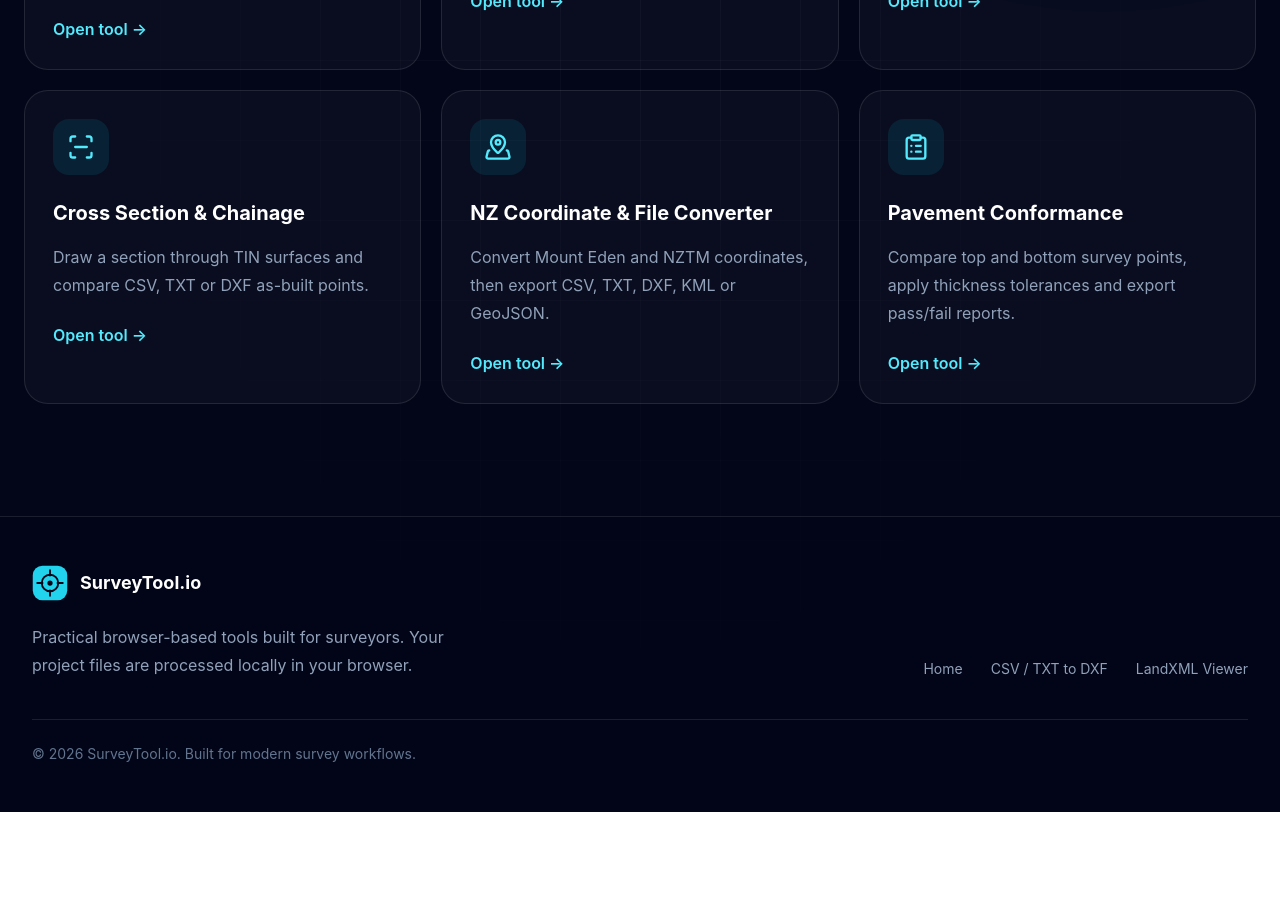
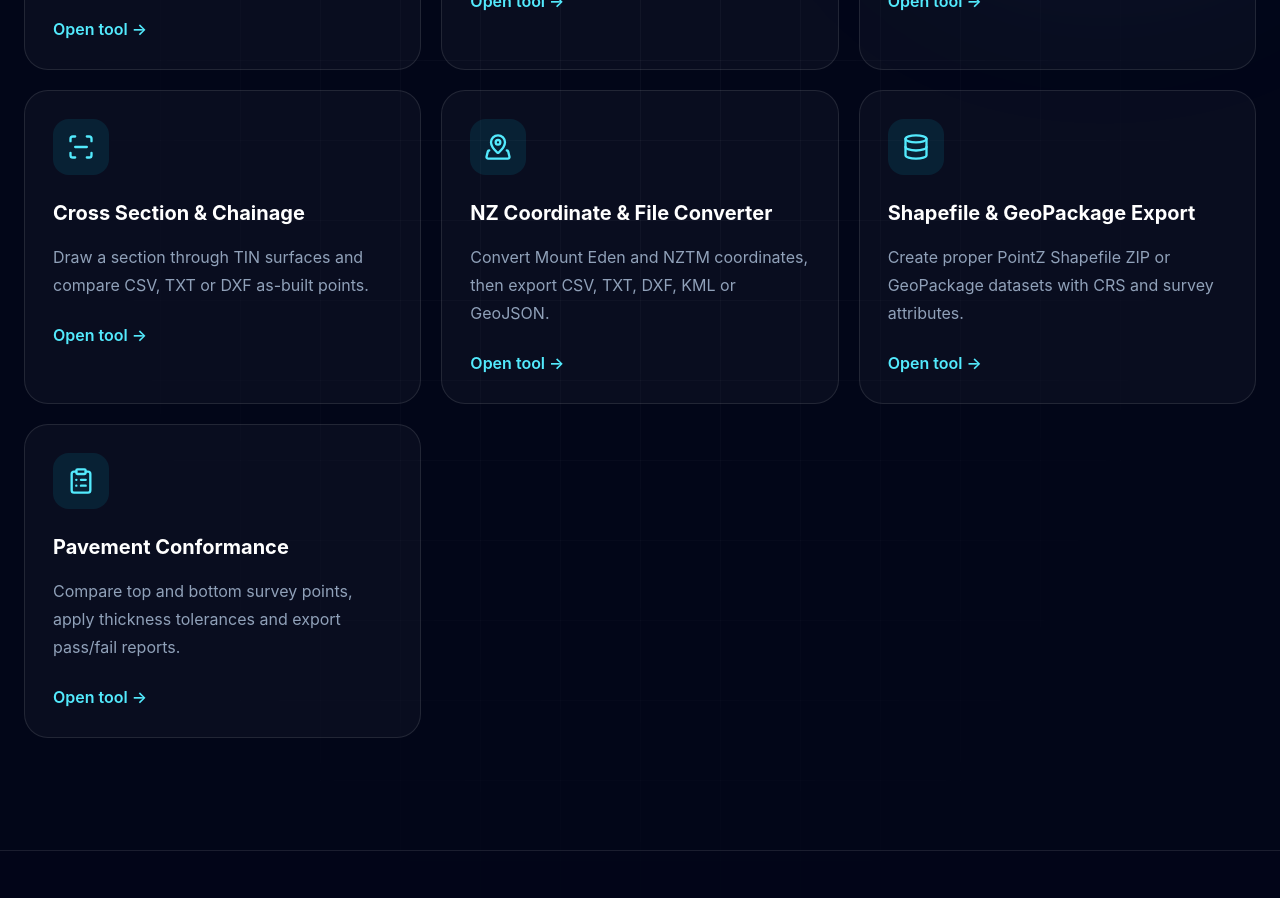
Before and after one commit to cagilakguc/surveytool, a React (Vite) app: page / in a window 1280 px wide. Shown: the part 1220-2118 px from the top of the page. Before the commit the page ends 2032 px from the top, so only its background shows below. Built offline with nearby package versions, Linux system fonts and the light colour scheme; no server answers.

Commit message:
Add GIS export tool to homepage

```diff
--- a/src/components/Features.tsx
+++ b/src/components/Features.tsx
@@ -7,6 +7,7 @@ import {
   ScanLine,
   MapPinned,
   ClipboardList,
+  Database,
 } from "lucide-react"
 
 import type { LucideIcon } from "lucide-react"
@@ -55,6 +56,13 @@ const features: Feature[] = [
     to: "/tools/coordinate-converter",
   },
   {
+    icon: Database,
+    title: "Shapefile & GeoPackage Export",
+    description:
+      "Create proper PointZ Shapefile ZIP or GeoPackage datasets with CRS and survey attributes.",
+    to: "/tools/gis-export",
+  },
+  {
     icon: ClipboardList,
     title: "Pavement Conformance",
     description:
```
